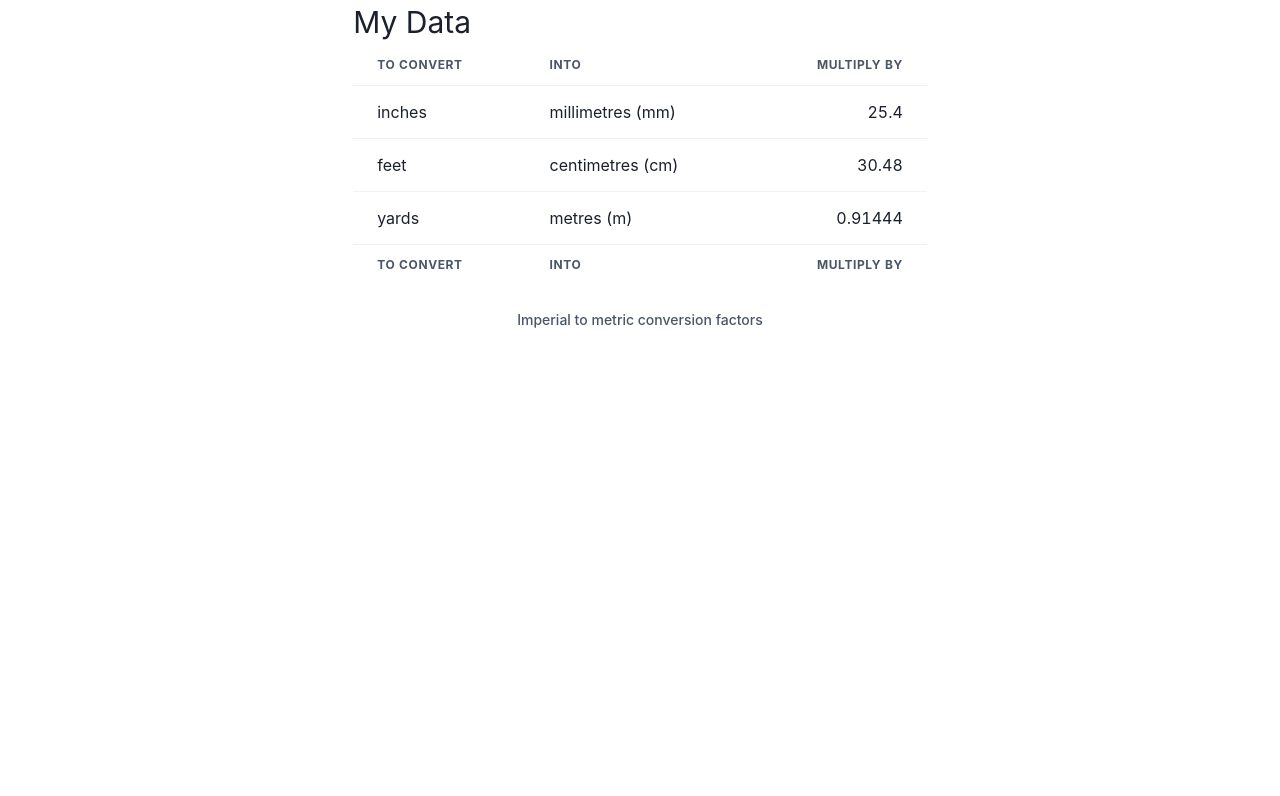
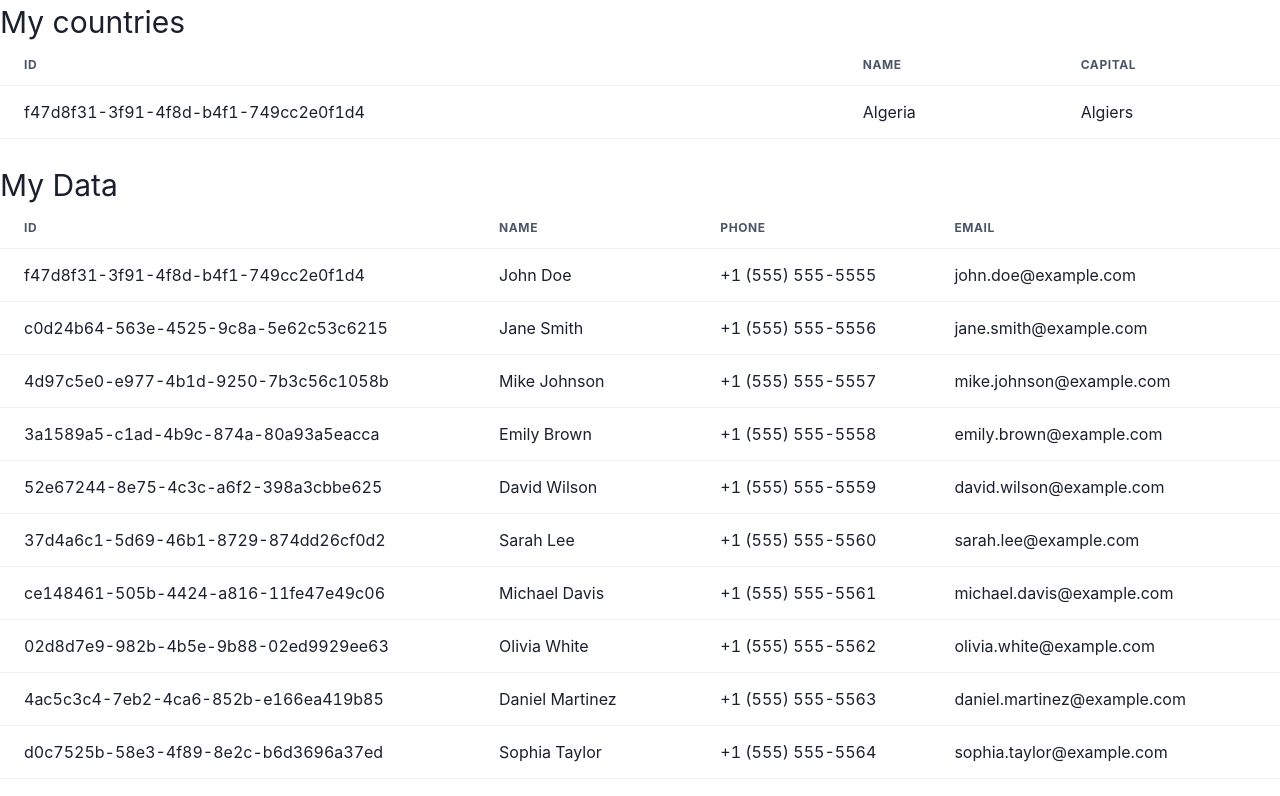
Before and after one commit to yacine-amrouche/interview-project, a React (Create React App) app in the folder interview-project/: page / in a window 1280 px wide. Shown: the top 796 px of the page. Built offline with nearby package versions, Linux system fonts and the light colour scheme.

Commit message:
making datatable dynamic

```diff
--- a/interview-project/src/App.js
+++ b/interview-project/src/App.js
@@ -7,9 +7,9 @@ import { countries } from "./api/countries";
 function App() {
   return (
     <ChakraProvider>
-      <Container>
-        <DataTable data={users} title="My Data" />
-      </Container>
+      <DataTable data={countries} title="My countries" />
+      <br></br>
+      <DataTable data={users} title="My Data" />
     </ChakraProvider>
   );
 }
--- a/interview-project/src/components/DataTable.jsx
+++ b/interview-project/src/components/DataTable.jsx
@@ -8,7 +8,7 @@ import {
   Td,
   TableCaption,
   TableContainer,
-  Text
+  Text,
 } from "@chakra-ui/react";
 
 /*
@@ -19,44 +19,28 @@ import {
 */
 
 export const DataTable = ({ data, title }) => {
-  console.log(data);
+  const columns = Object.keys(data[0]);
 
   return (
     <TableContainer>
       <Text fontSize="3xl">{title}</Text>
       <Table variant="simple">
-        <TableCaption>Imperial to metric conversion factors</TableCaption>
         <Thead>
           <Tr>
-            <Th>To convert</Th>
-            <Th>into</Th>
-            <Th isNumeric>multiply by</Th>
+            {columns.map((column) => (
+              <Th key={column}>{column}</Th>
+            ))}
           </Tr>
         </Thead>
         <Tbody>
-          <Tr>
-            <Td>inches</Td>
-            <Td>millimetres (mm)</Td>
-            <Td isNumeric>25.4</Td>
-          </Tr>
-          <Tr>
-            <Td>feet</Td>
-            <Td>centimetres (cm)</Td>
-            <Td isNumeric>30.48</Td>
-          </Tr>
-          <Tr>
-            <Td>yards</Td>
-            <Td>metres (m)</Td>
-            <Td isNumeric>0.91444</Td>
-          </Tr>
+          {data.map((row, index) => (
+            <Tr key={`table-row-${index}`}>
+              {columns.map((columnName, i) => (
+                <Td key={`table-cell-${index}-${i}`}>{row[columnName]}</Td>
+              ))}
+            </Tr>
+          ))}
         </Tbody>
-        <Tfoot>
-          <Tr>
-            <Th>To convert</Th>
-            <Th>into</Th>
-            <Th isNumeric>multiply by</Th>
-          </Tr>
-        </Tfoot>
       </Table>
     </TableContainer>
   );
```
